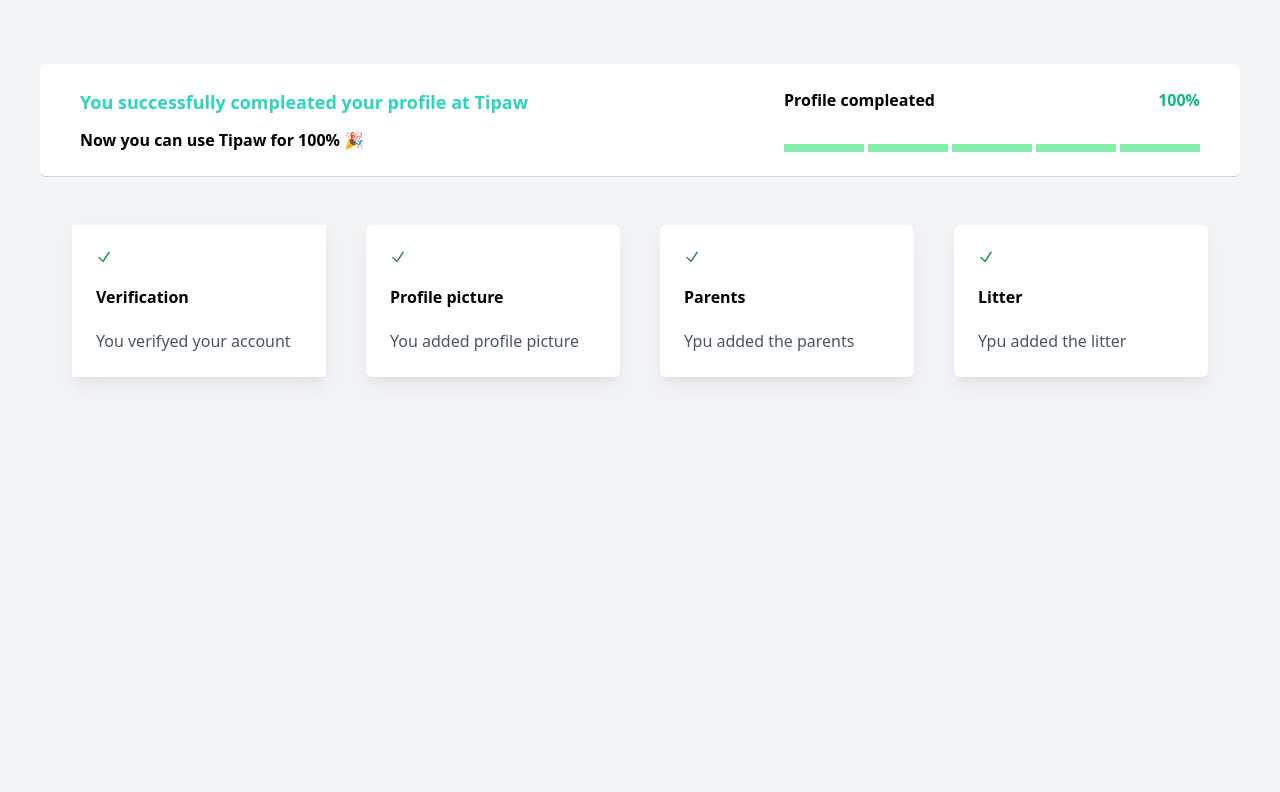
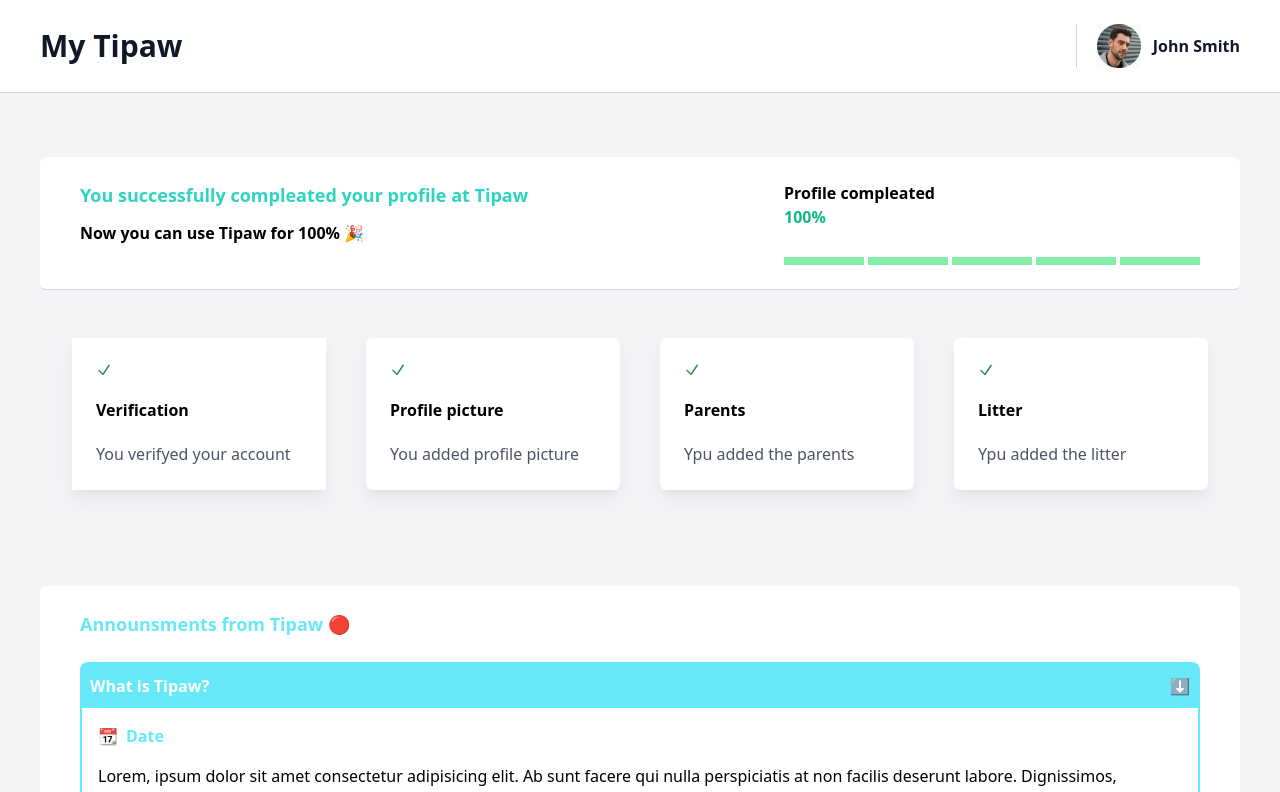
Before and after one commit to Andrij-Panasenko/google-git-next-auth, a Next.js app: page /home in a window 1280 px wide. Shown: the top 792 px of the page. Built offline with nearby package versions, Linux system fonts and the light colour scheme.

Commit message:
done adaptive

```diff
--- a/src/app/components/status-bar.tsx
+++ b/src/app/components/status-bar.tsx
@@ -9,10 +9,10 @@ export default function StatusBar({ children }: StatusBarProps) {
   return (
     <>
       <div className="container m-auto mt-10 py-6 px-10">
-        <div className="flex justify-between bg-white border-b border-gray-300 py-6 px-10 rounded-md">
+        <div className="flex flex-col lg:flex-row gap-10 justify-between bg-white border-b border-gray-300 py-6 px-10 rounded-md">
           <div className="flex flex-col gap-3">{children}</div>
-          <div className="flex flex-col justify-between">
-            <div className="flex justify-between">
+          <div className="flex flex-col gap-7">
+            <div className="flex flex-col justify-between">
               <p className="font-bold">Profile compleated</p>
               <p className="text-emerald-500 font-bold">100%</p>
             </div>
--- a/src/app/home/page.tsx
+++ b/src/app/home/page.tsx
@@ -9,14 +9,14 @@ export default function Page({ }: PageProps) {
   return (
     <>
       <main>
-        {/* <Header>My Tipaw</Header> */}
+        <Header>My Tipaw</Header>
         <StatusBar>
           <h2 className="font-semibold text-lg text-teal-400">
             You successfully compleated your profile at Tipaw
           </h2>
           <p className="font-semibold">Now you can use Tipaw for 100% 🎉</p>
         </StatusBar>
-        {/* <Announsments /> */}
+        <Announsments />
       </main>
     </>
   );
```
